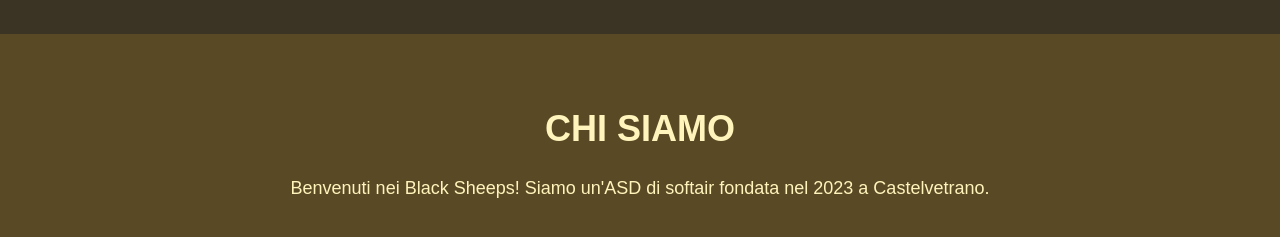
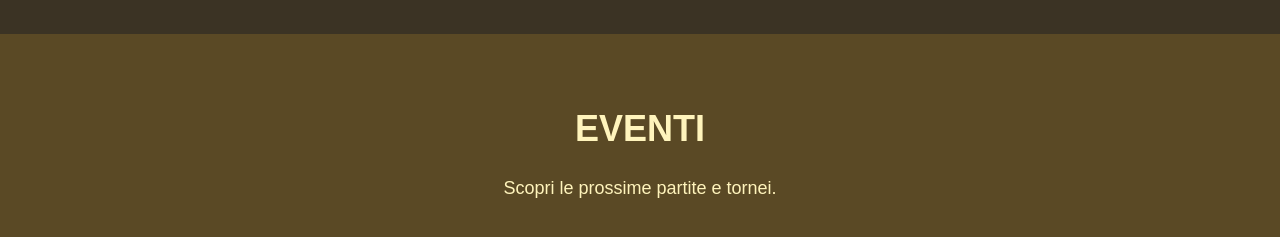
Before and after one commit to BlackTh3Jack/blacksheeps-website, a plain HTML site: page eventi.html in a window 1280 px wide. Shown: the part 213-450 px from the top of the page. Drawn offline with Linux system fonts and the light colour scheme.

Commit message:
Update eventi.html

```diff
--- a/eventi.html
+++ b/eventi.html
@@ -21,8 +21,8 @@
         </nav>
     </header>
     <main>
-        <h1>Chi Siamo</h1>
-        <p>Benvenuti nei Black Sheeps! Siamo un'ASD di softair fondata nel 2023 a Castelvetrano.</p>
+        <h1>Eventi</h1>
+        <p>Scopri le prossime partite e tornei.</p>
     </main>
 </body>
 </html>
```
